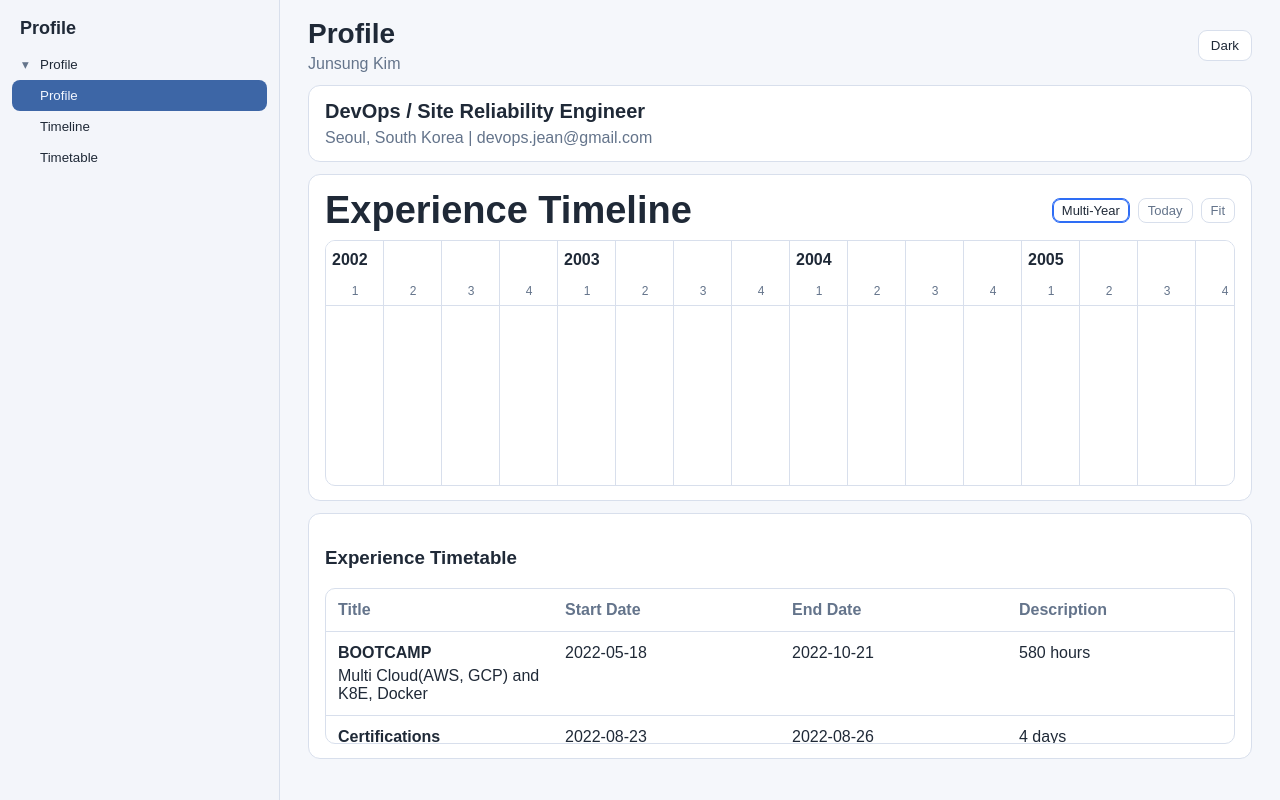
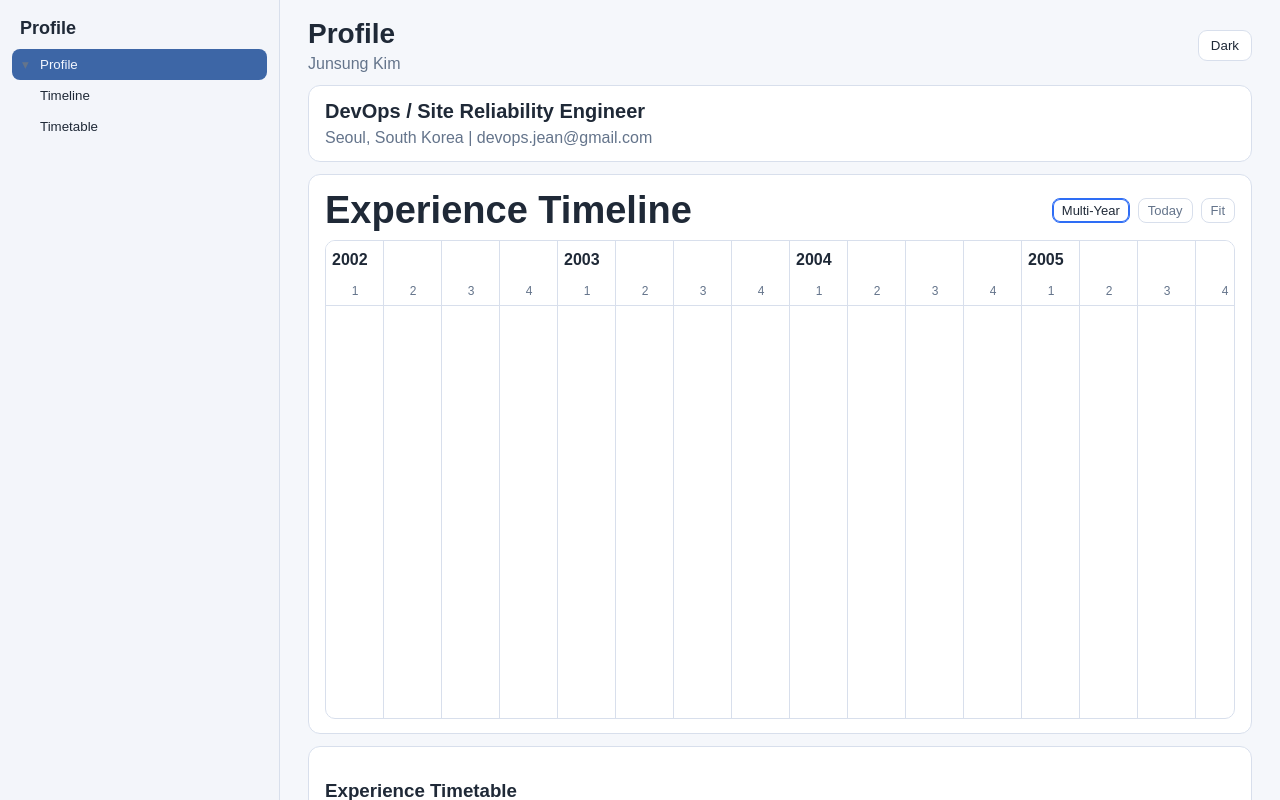
Before and after one commit to devopsjean/profile, a React (Vite) app: page /#/profile in a window 1280 px wide. Built offline with nearby package versions, Linux system fonts and the light colour scheme.

Commit message:
feat: sidebar profile-root navigation and single-page timeline-first layout

```diff
--- a/src/App.tsx
+++ b/src/App.tsx
@@ -4,7 +4,7 @@ import navData from './content/nav.json'
 import profileData from './content/profile.json'
 import timelineData from './content/timeline.json'
 
-type NavFolder = { title: string; type: 'folder'; children: NavNode[] }
+type NavFolder = { title: string; type: 'folder'; slug?: string; children: NavNode[] }
 type NavPage = { title: string; type: 'page'; slug: string }
 type NavAnchor = { title: string; type: 'anchor'; slug: string; targetId: string }
 type NavNode = NavFolder | NavPage | NavAnchor
@@ -41,7 +41,7 @@ function Workspace() {
   const { slug = 'profile' } = useParams<{ slug: string }>()
   const navigate = useNavigate()
   const normalizedSlug = normalizeSlug(slug)
-  const defaultMenuId = slug === 'experience-timeline' ? 'Profile/Timeline' : slug === 'experience-chart' ? 'Profile/Timetable' : 'Profile/Profile'
+  const defaultMenuId = slug === 'experience-timeline' ? 'Profile/Timeline' : slug === 'experience-chart' ? 'Profile/Timetable' : 'Profile'
   const [activeMenuId, setActiveMenuId] = useState(defaultMenuId)
   const [theme, setTheme] = useState<ThemeMode>(() => {
     const stored = window.localStorage.getItem('profile-theme')
@@ -119,7 +119,14 @@ function SidebarTree({
       const open = openFolders[path] ?? false
       return (
         <li key={path}>
-          <button className="tree-folder" type="button" onClick={() => toggleFolder(path)}>
+          <button
+            className={`tree-folder ${activeMenuId === path ? 'active' : ''}`}
+            type="button"
+            onClick={() => {
+              if (node.slug) onMenuAction({ title: node.title, type: 'page', slug: node.slug }, path)
+              else toggleFolder(path)
+            }}
+          >
             <span className="chevron">{open ? '▾' : '▸'}</span>
             {node.title}
           </button>
--- a/src/content/nav.json
+++ b/src/content/nav.json
@@ -2,8 +2,8 @@
   {
     "title": "Profile",
     "type": "folder",
+    "slug": "profile",
     "children": [
-      { "title": "Profile", "type": "page", "slug": "profile" },
       { "title": "Timeline", "type": "anchor", "slug": "profile", "targetId": "timeline-section" },
       { "title": "Timetable", "type": "anchor", "slug": "profile", "targetId": "timetable-section" }
     ]
--- a/src/index.css
+++ b/src/index.css
@@ -88,6 +88,11 @@ body {
   cursor: pointer;
 }
 
+.tree-folder.active {
+  background: #3d66a6;
+  color: #f2f6ff;
+}
+
 .tree-list .tree-list .tree-page {
   padding-left: 28px;
 }
@@ -112,7 +117,7 @@ body {
   padding: 18px 28px 28px;
   max-width: calc(100vw - 280px);
   height: 100vh;
-  overflow: hidden;
+  overflow: auto;
 }
 
 .doc-header {
@@ -148,11 +153,10 @@ body {
 }
 
 .profile-dashboard {
-  height: calc(100vh - 126px);
   display: grid;
-  grid-template-rows: auto minmax(260px, 1fr) minmax(200px, 0.75fr);
+  grid-template-rows: auto minmax(500px, 70vh) minmax(260px, 50vh);
   gap: 12px;
-  min-height: 0;
+  min-height: max-content;
 }
 
 .doc-card,
@@ -235,7 +239,7 @@ body {
 }
 
 .dashboard-table {
-  min-height: 0;
+  min-height: 260px;
   display: flex;
   flex-direction: column;
 }
@@ -363,6 +367,10 @@ td {
 thead th {
   color: var(--muted);
   font-weight: 600;
+  position: sticky;
+  top: 0;
+  z-index: 2;
+  background: var(--panel);
 }
 
 .selected-row td {
@@ -410,6 +418,6 @@ thead th {
 
   .profile-dashboard {
     height: auto;
-    grid-template-rows: auto auto auto;
+    grid-template-rows: auto minmax(320px, 58vh) minmax(240px, 45vh);
   }
 }
```
